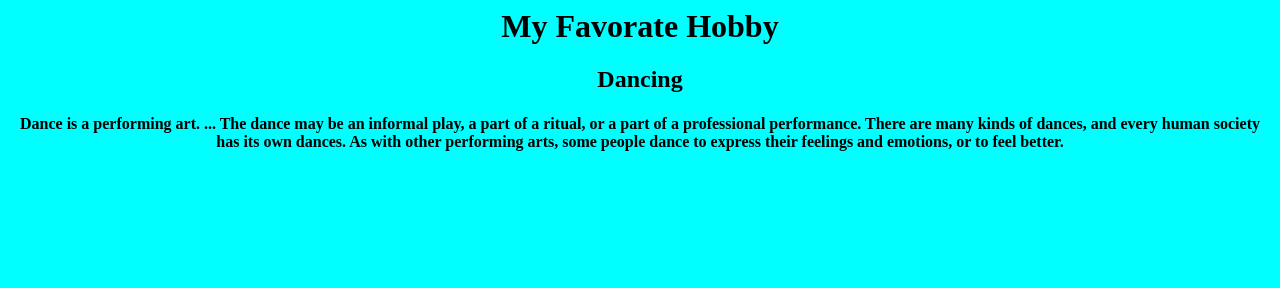
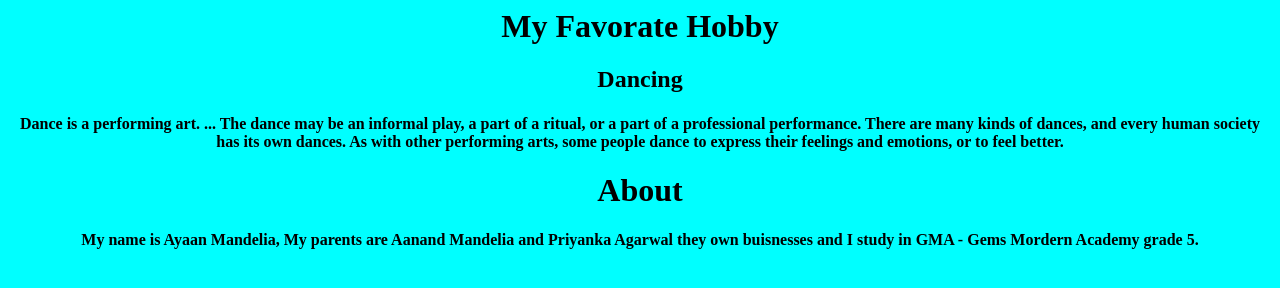
Before and after one commit to AyaanmandeliA/My-Favorate, a plain HTML site: page index.html in a window 1280 px wide. Drawn offline with Linux system fonts and the light colour scheme.

Commit message:
Add files via upload

```diff
--- a/index.html
+++ b/index.html
@@ -12,3 +12,7 @@
 <h2>Dancing</h2>
 
 <h4>Dance is a performing art. ... The dance may be an informal play, a part of a ritual, or a part of a professional performance. There are many kinds of dances, and every human society has its own dances. As with other performing arts, some people dance to express their feelings and emotions, or to feel better.</h4>
+
+<h1>About</h1>
+
+<h4>My name is Ayaan Mandelia, My parents are Aanand Mandelia and Priyanka Agarwal they own buisnesses and I study in GMA - Gems Mordern Academy grade 5.</h4>
```
Also changed, not shown: style.css (line endings or trailing spaces).
